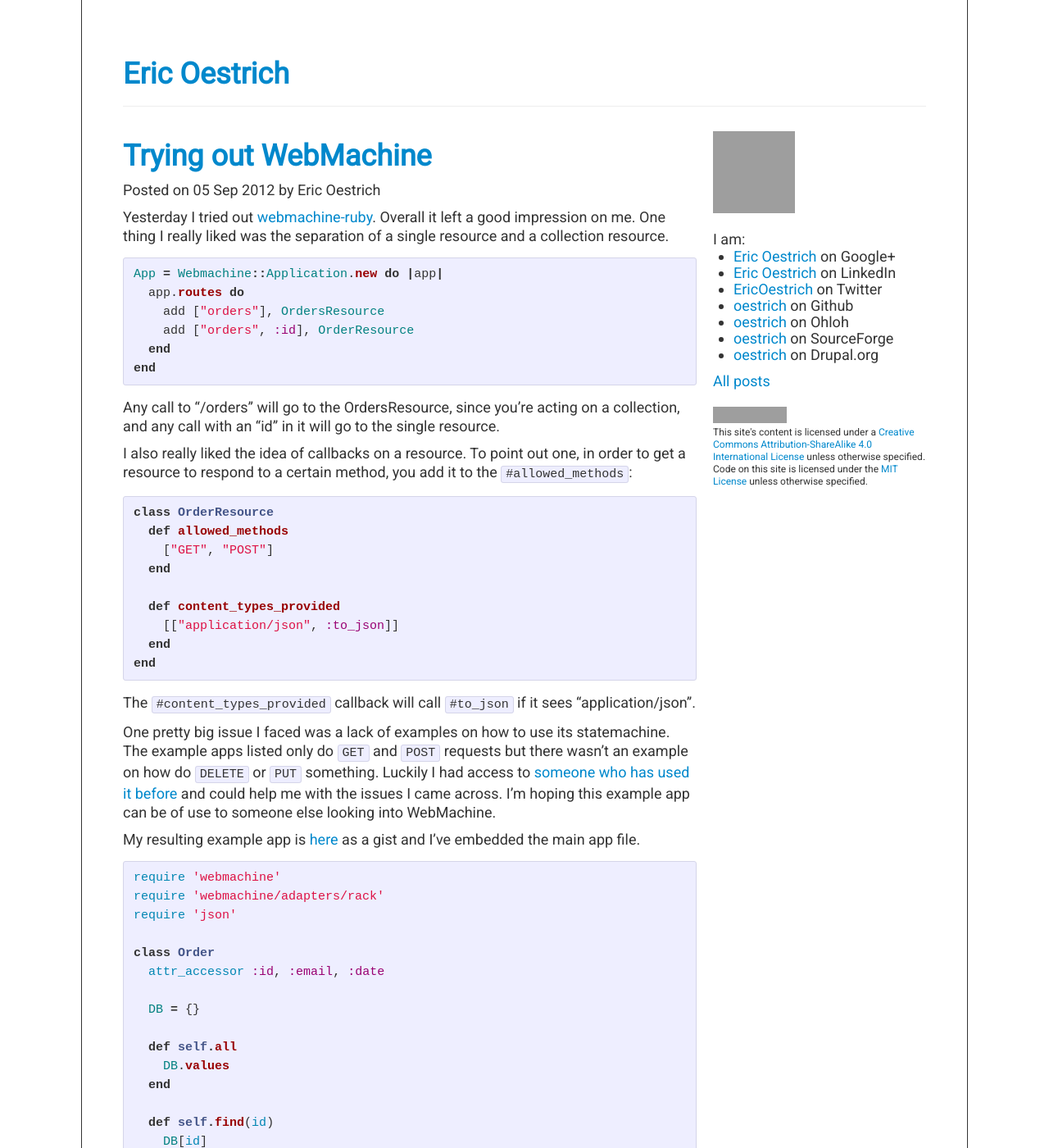
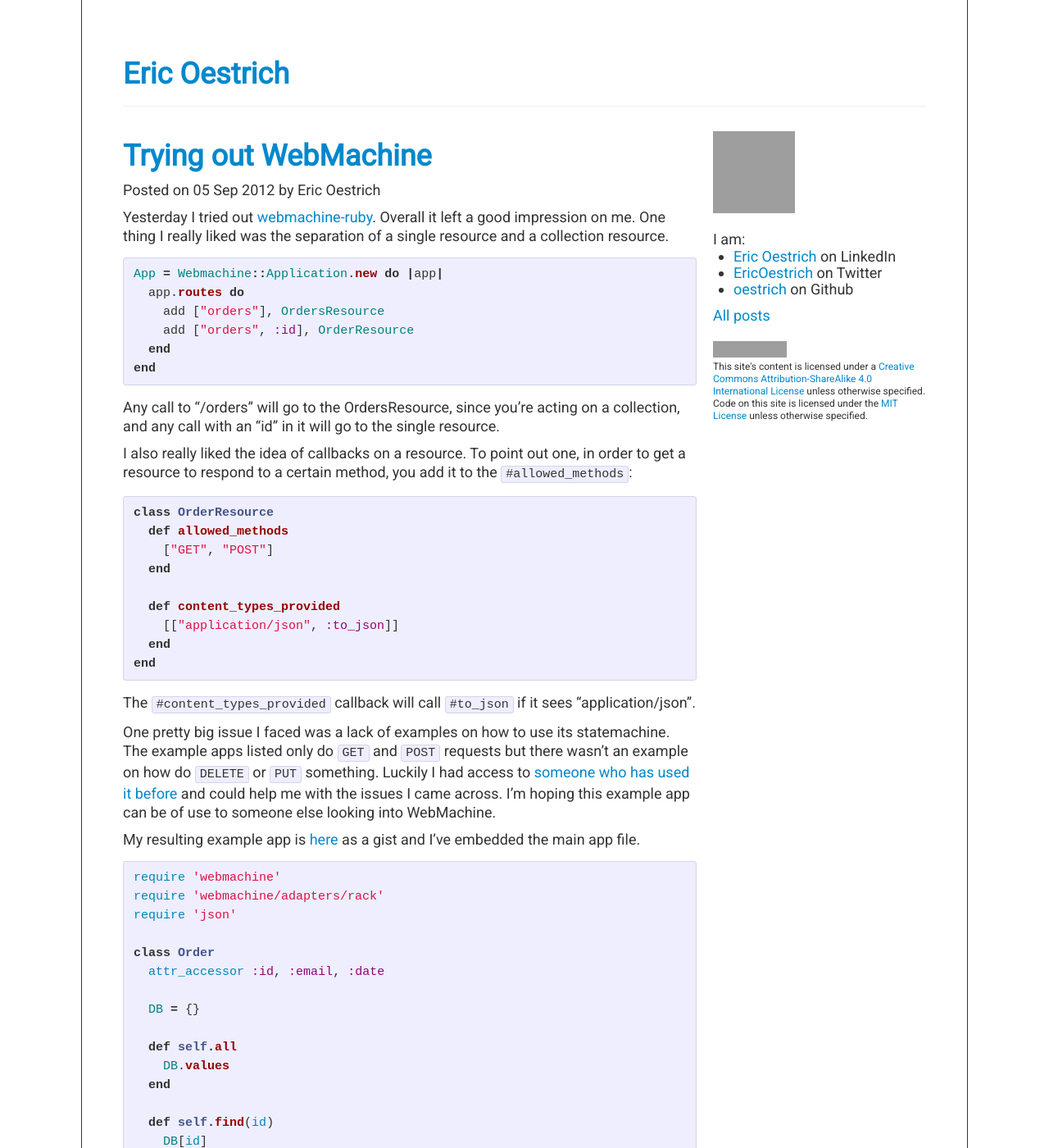
Before and after one commit to oestrich/blog.oestrich.org, a Jekyll site: the page built from _posts/2012-09-05-trying-out-webmachine.md, in a window 1280 px wide and 1400 px high. Shown: the whole window at 82% size. Built offline with Jekyll 4.4.1, drawn with Linux system fonts in a browser that asks for light colours; Markdown is read by kramdown in place of the engine named in the settings; comment, search, counter and statistics services are not loaded; some of the changed text lies outside the part shown; grey boxes are pictures that could not be loaded.

Commit message:
Update jekyll to latest versions

```diff
--- a/Gemfile
+++ b/Gemfile
@@ -1,4 +1,5 @@
 source "https://rubygems.org"
 
 gem 'jekyll'
+gem 'jekyll-paginate'
 gem 'redcarpet'
--- a/_config.yml
+++ b/_config.yml
@@ -9,8 +9,15 @@
 description: Developer blog for Eric Oestrich
 url: http://blog.oestrich.org
 
+keep_files:
+  - images
+  - img
+
 exclude:
-- Gemfile
-- Gemfile.lock
-- build
-- vendor
+  - Gemfile
+  - Gemfile.lock
+  - build
+  - vendor
+
+plugins:
+  - jekyll-paginate
--- a/_layouts/default.html
+++ b/_layouts/default.html
@@ -85,13 +85,9 @@
           <div class="i-am">
             I am:
             <ul>
-              <li><a href='https://plus.google.com/101353039173891059280?rel=author'>Eric Oestrich</a> on Google+</li>
               <li><a href='http://www.linkedin.com/pub/eric-oestrich/28/431/32'>Eric Oestrich</a> on LinkedIn</li>
               <li><a href='http://twitter.com/EricOestrich'>EricOestrich</a> on Twitter</li>
               <li><a href='https://github.com/oestrich'>oestrich</a> on Github</li>
-              <li><a href='http://www.ohloh.net/accounts/oestrich'>oestrich</a> on Ohloh</li>
-              <li><a href='http://sourceforge.net/users/oestrich'>oestrich</a> on SourceForge</li>
-              <li><a href='http://drupal.org/user/514974'>oestrich</a> on Drupal.org</li>
             </ul>
           </div>
 
--- a/_posts/2012-09-05-trying-out-webmachine.md
+++ b/_posts/2012-09-05-trying-out-webmachine.md
@@ -66,7 +66,7 @@
   end
 
   def to_json(options = {})
-    %{{"email":"#@email", "date":"#@date", "id":#@id}}
+    "{\"email\":\"#{@email}\", \"date\":\"#{@date}\", \"id\":#{@id}"
   end
 
   def initialize(attrs = {})
```
Also changed, not shown: Gemfile.lock.
